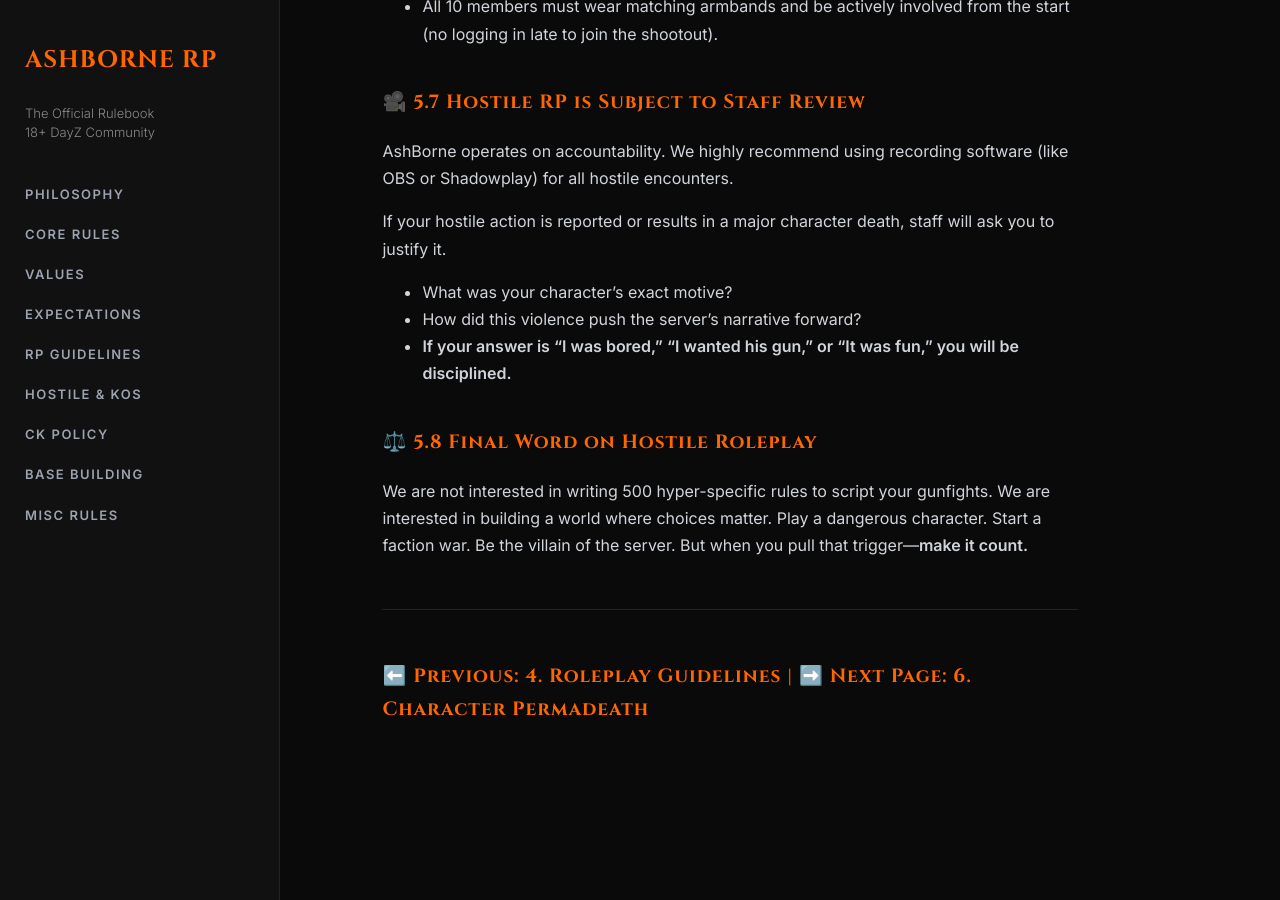
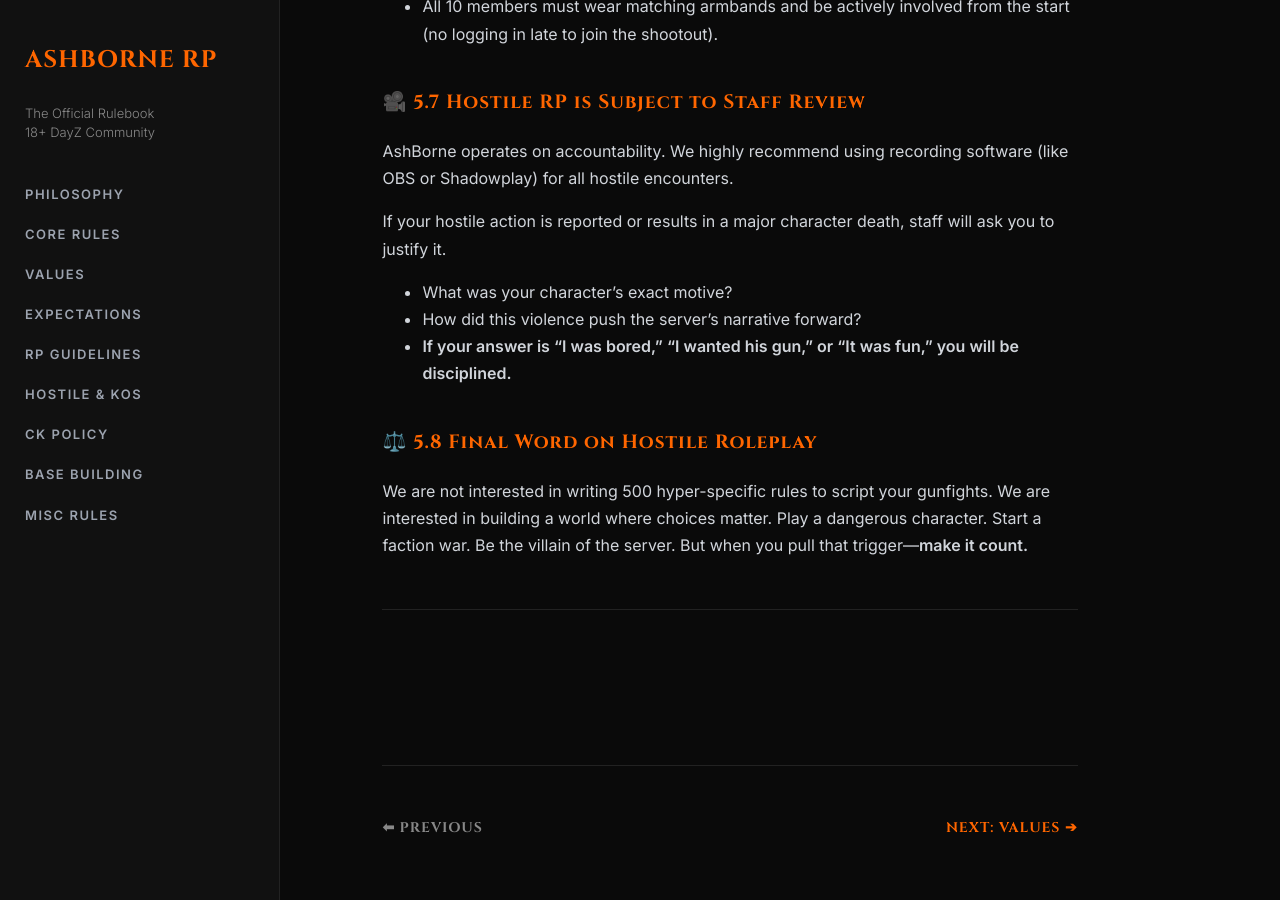
Before and after one commit to AshBorneRP/AshBorne-Rules, a Jekyll site: the page built from hostile-roleplay.md, in a window 1280 px wide and 900 px high, scrolled down 2862 px. Built offline with Jekyll 4.4.1, drawn with Linux system fonts in a browser that asks for light colours; our own code applies the rules of GitHub Pages for plain Markdown files; before the commit the page ends 3667 px from its top, so only the background shows below that.

Commit message:
Update hostile-roleplay.md

```diff
--- a/hostile-roleplay.md
+++ b/hostile-roleplay.md
@@ -80,4 +80,9 @@ But when you pull that trigger—**make it count.**
 
 ---
 
-### [⬅️ Previous: 4. Roleplay Guidelines](roleplay-guidelines.md) | [➡️ Next Page: 6. Character Permadeath](character-kill-policy.md)
+<br><br>
+<hr>
+<div style="display: flex; justify-content: space-between; font-family: 'Cinzel', serif; font-size: 14px; letter-spacing: 1px;">
+    <a href="./" style="text-decoration: none; color: #888;">⬅ PREVIOUS</a>
+    <a href="community-values" style="text-decoration: none; color: #ff6600;">NEXT: VALUES ➔</a>
+</div>
```
